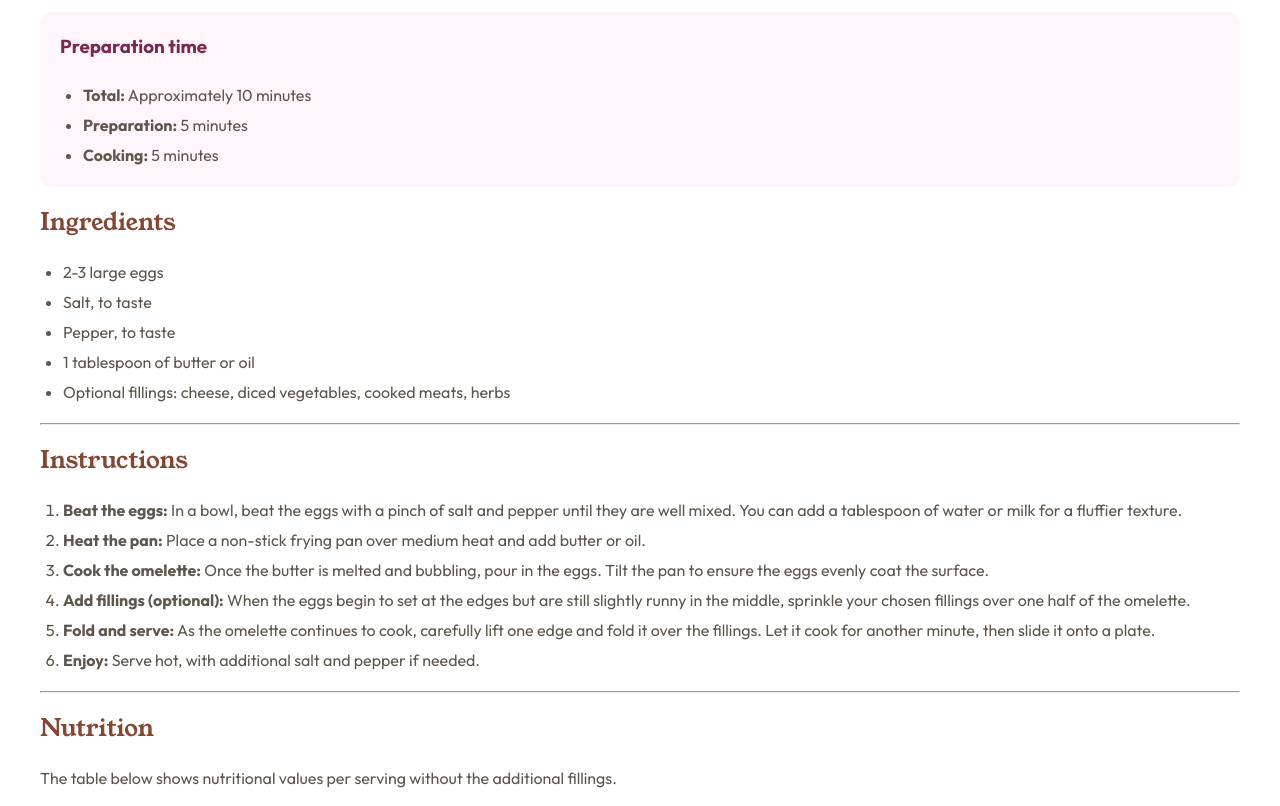
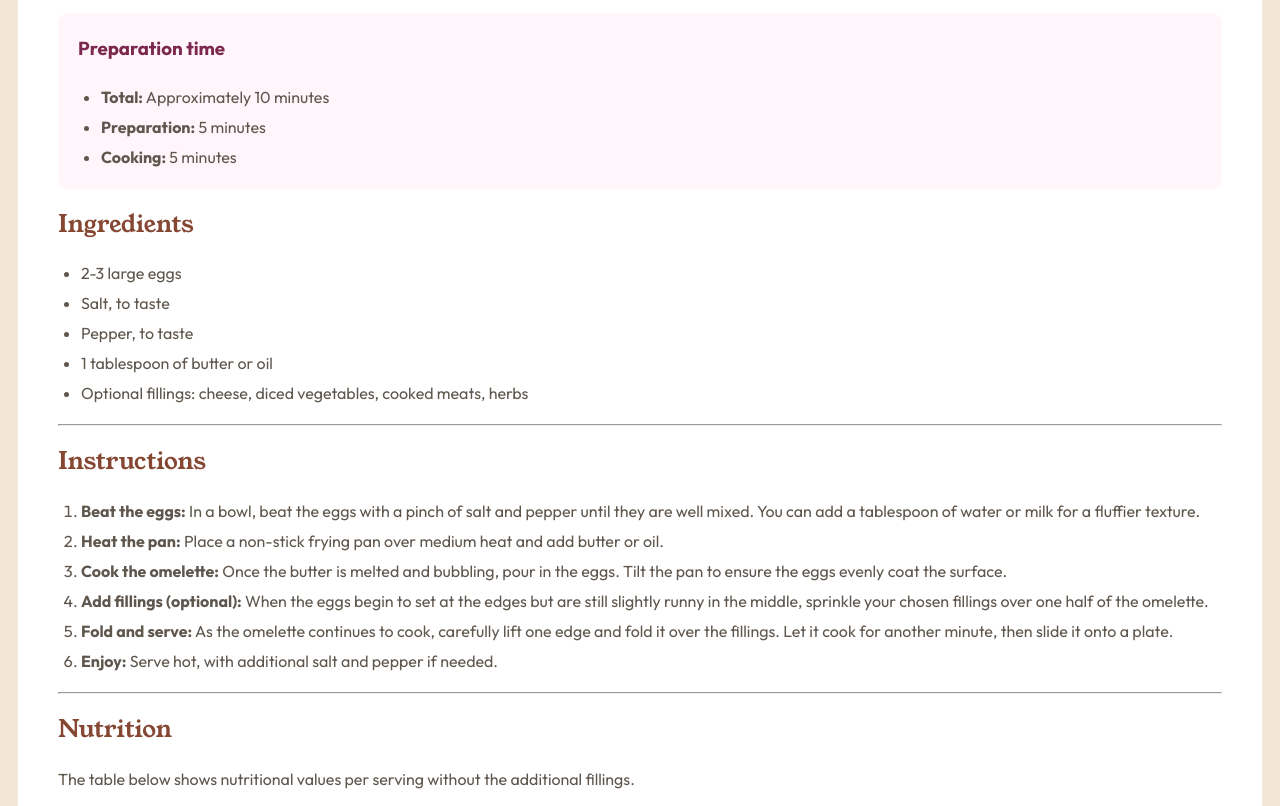
Before and after one commit to kateahn6/recipe-page, a plain HTML site: page index.html in a window 1280 px wide. Shown: the part 716-1522 px from the top of the page. Drawn offline with Linux system fonts and the light colour scheme.

Commit message:
Add files via upload

```diff
--- a/style.css
+++ b/style.css
@@ -8,10 +8,8 @@ img{
 
 body{
     position: absolute;
-    margin: auto;
     background-color: hsl(30, 54%, 90%);
     display: grid;
-    padding: 30px 350px;
     font-size: 16px;
     line-height: 30px;
     font-family: "Outfit", sans-serif;
@@ -44,7 +42,7 @@ table{
 ul{
     padding: 0;
     margin-left: 23px;
-    color: sl(30, 10%, 34%);
+    color: hsl(30, 10%, 34%);
 }
 
 ol{
@@ -94,13 +92,19 @@ h1{
 
 #grid{
     background-color: white;
+    border-radius: 10px;
+    margin: 20px auto;
     padding: 30px 40px;
-    border-radius: 10px;
 }
 
-@media(max-width:1440px){
-    body{
-        margin:0;
-        padding:0;
+@media screen and (min-width: 320px){
+    #grid{
+        margin: 10px;
     }
 }
+
+@media screen and (min-width: 1440px){
+    #grid{
+        margin: 50px 355px;
+    }
+}
```
